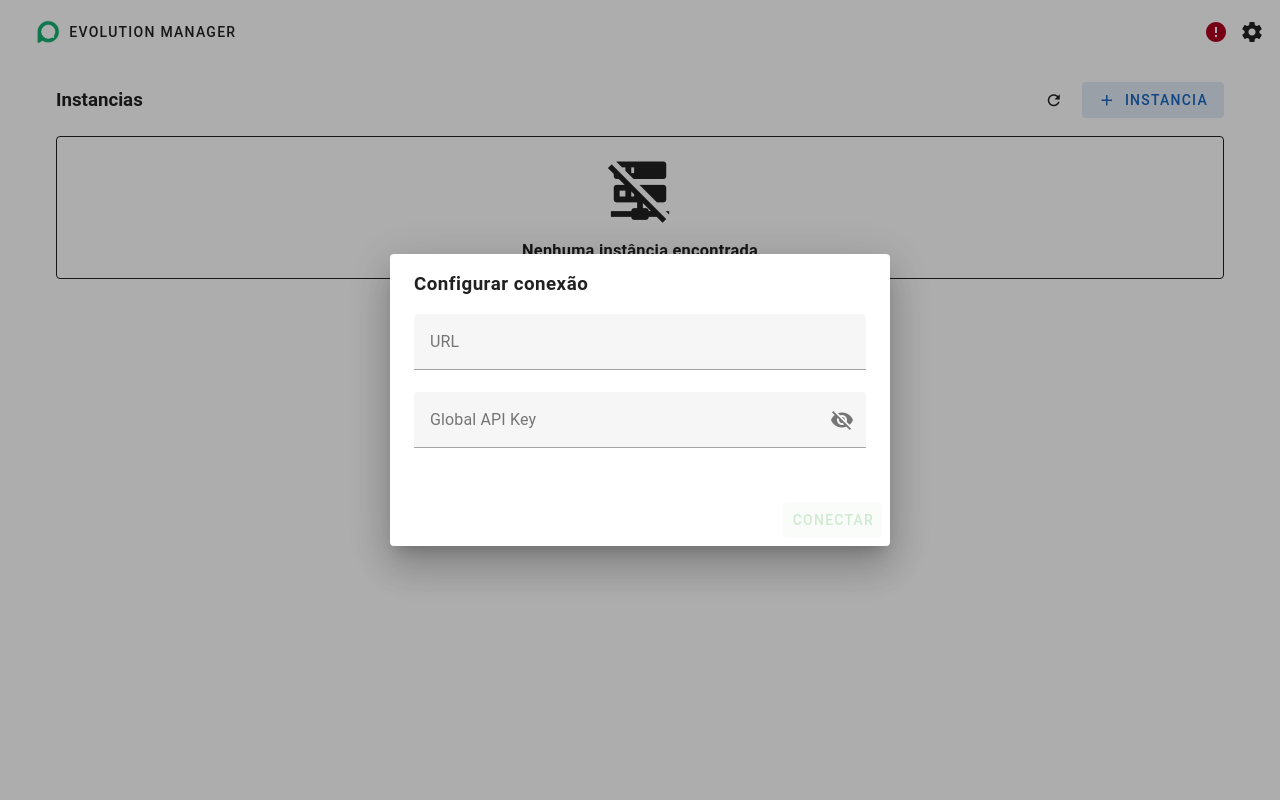
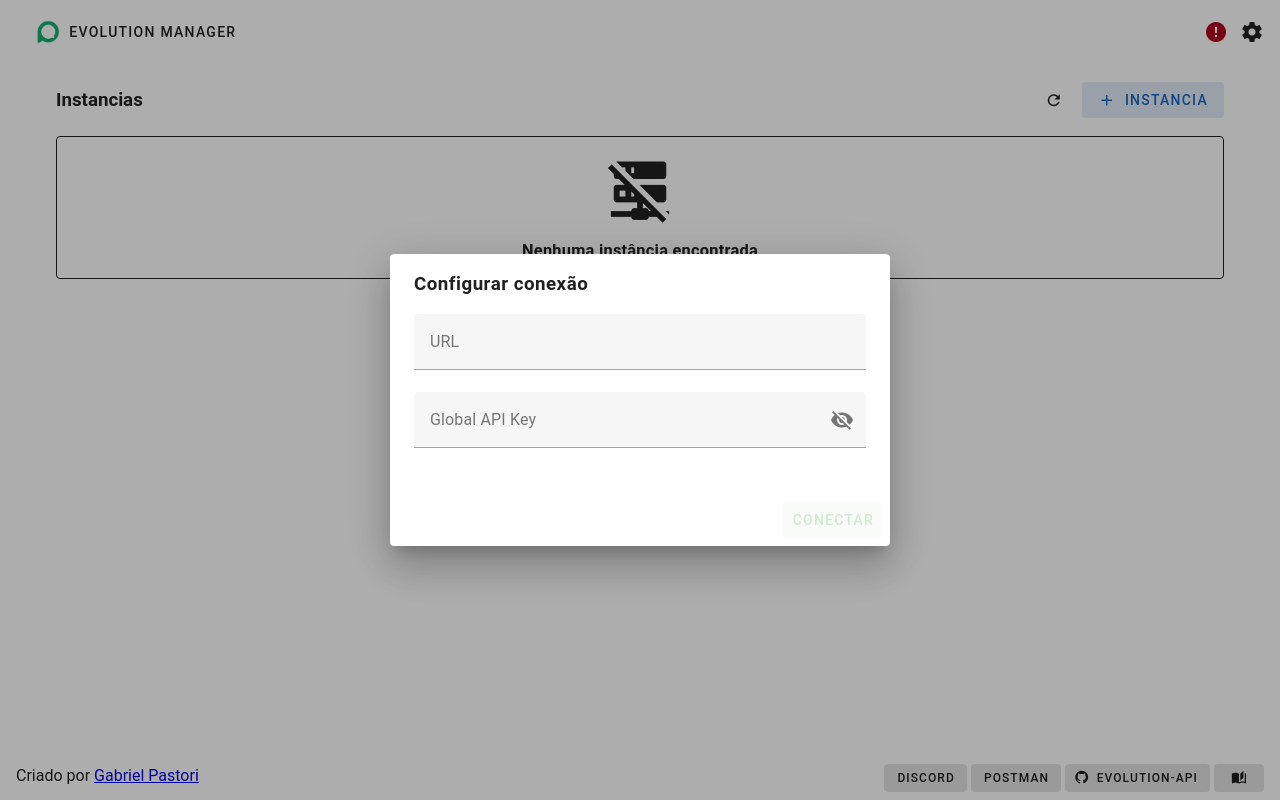
Before and after one commit to EvolutionAPI/evolution-manager, a Vue app: page / in a window 1280 px wide. Built offline with nearby package versions, Linux system fonts and the light colour scheme.

Commit message:
add footer

```diff
--- /dev/null
+++ b/src/layouts/default/AppFooter.vue
@@ -0,0 +1,58 @@
+<template>
+  <v-footer absolute app class="pt-10">
+    <div class="d-flex flex-grow-1 flex-wrap gap-y-1">
+      <div class="flex-shrink-0">
+        Criado por
+        <a href="https://github.com/gabrielpastori1" target="_blank">
+          Gabriel Pastori
+        </a>
+      </div>
+      <v-spacer />
+      <div class="d-flex gap-x-1">
+        <v-btn
+          v-for="(link, i) in links"
+          size="small"
+          variant="tonal"
+          :key="i"
+          :href="link.url"
+          target="_blank"
+        >
+          <v-icon v-if="link.icon" :start="!!link.title">
+            {{ link.icon }}
+          </v-icon>
+          {{ link.title }}
+        </v-btn>
+      </div>
+    </div>
+  </v-footer>
+</template>
+
+<script>
+export default {
+  name: "AppFooter",
+  data: () => ({
+    links: [
+      {
+        title: "Discord",
+        url: "https://discord.gg/U66zvhV49B",
+      },
+      {
+        title: "Postman",
+        url: "https://www.postman.com/agenciadgcode/workspace/evolution-api/overview",
+      },
+
+      {
+        title: "Evolution-Api",
+        icon: "mdi-github",
+        url: "https://github.com/EvolutionAPI/evolution-api",
+      },
+      {
+        icon: "mdi-book-open-page-variant",
+        url: "https://doc.evolution-api.com/help-center",
+      },
+    ],
+  }),
+};
+</script>
+
+<style></style>
--- a/src/layouts/default/Default.vue
+++ b/src/layouts/default/Default.vue
@@ -3,10 +3,13 @@
     <default-bar />
 
     <default-view />
+
+    <default-footer />
   </v-app>
 </template>
 
 <script setup>
-  import DefaultBar from './AppBar.vue'
-  import DefaultView from './View.vue'
+import DefaultBar from "./AppBar.vue";
+import DefaultView from "./View.vue";
+import DefaultFooter from "./AppFooter.vue";
 </script>
```
